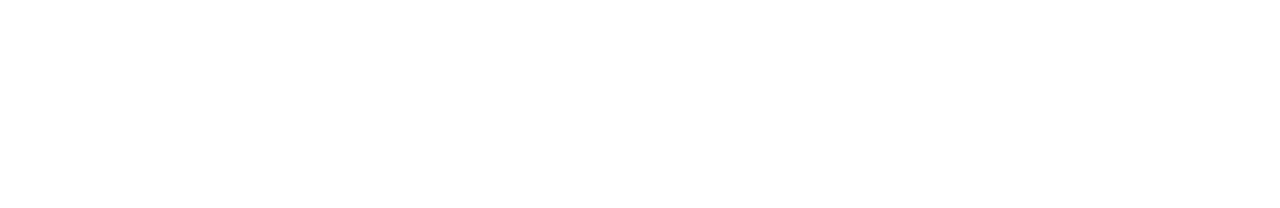
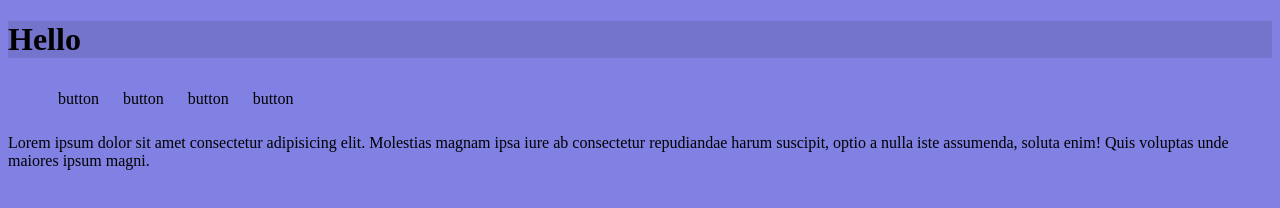
Before and after one commit to romanvillagran/comp001B.lectureActivity-4, a plain HTML site: page index.html in a window 1280 px wide. Drawn offline with Linux system fonts and the light colour scheme.

Commit message:
added basic html with nav and added css with background color changes and more

```diff
--- a/index.html
+++ b/index.html
@@ -8,13 +8,19 @@
 </head>
 <body>
     <header>
+        <h1>Hello</h1>
         <nav>
-
+            <ul class="drop">
+                <li><a href="#">button</a></li>
+                <li><a href="#">button</a></li>
+                <li><a href="#">button</a></li>
+                <li><a href="#">button</a></li>
+            </ul>
         </nav>
     </header>
-
-
-
+    <main>
+        <p>Lorem ipsum dolor sit amet consectetur adipisicing elit. Molestias magnam ipsa iure ab consectetur repudiandae harum suscipit, optio a nulla iste assumenda, soluta enim! Quis voluptas unde maiores ipsum magni.</p>
+    </main>
 
 </body>
 </html>
--- a/main.css
+++ b/main.css
@@ -0,0 +1,47 @@
+body {
+    background-color: #8181e3;
+}
+h1 {
+    background-color: #7474cc;
+
+}
+
+
+
+ul {
+    list-style: none;
+    background: ;
+}
+
+ul li {
+    display: inline-block;
+    position: relative;
+}
+
+ul li a {
+    display: block;
+    padding: 10px 10px;
+    color: black;
+    text-decoration: none;
+    text-align: center;
+    font-size: 16px;
+}
+
+ul li ul.drop li {
+    display: block;
+}
+
+ul li ul.drop {
+    width: 100%;
+    background: rgb(198, 156, 92);
+    position: absolute;
+    display: none;
+}
+
+ul li a:hover {
+    background-color: #5A5A9E;
+}
+
+ul li:hover ul.drop {
+    display: block;
+}
```
